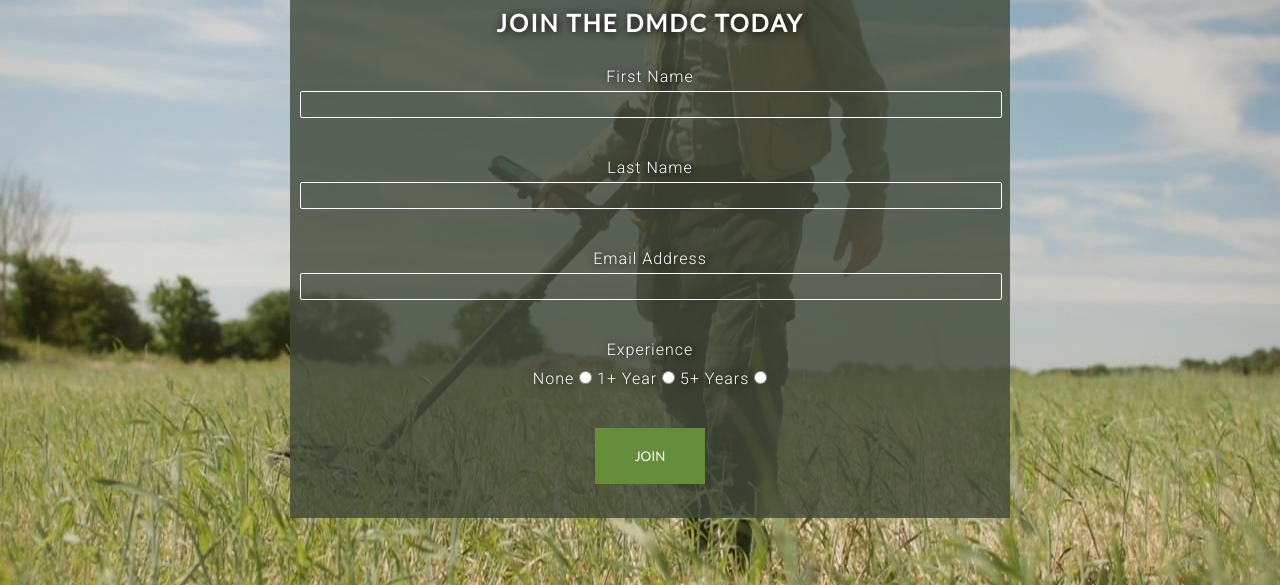
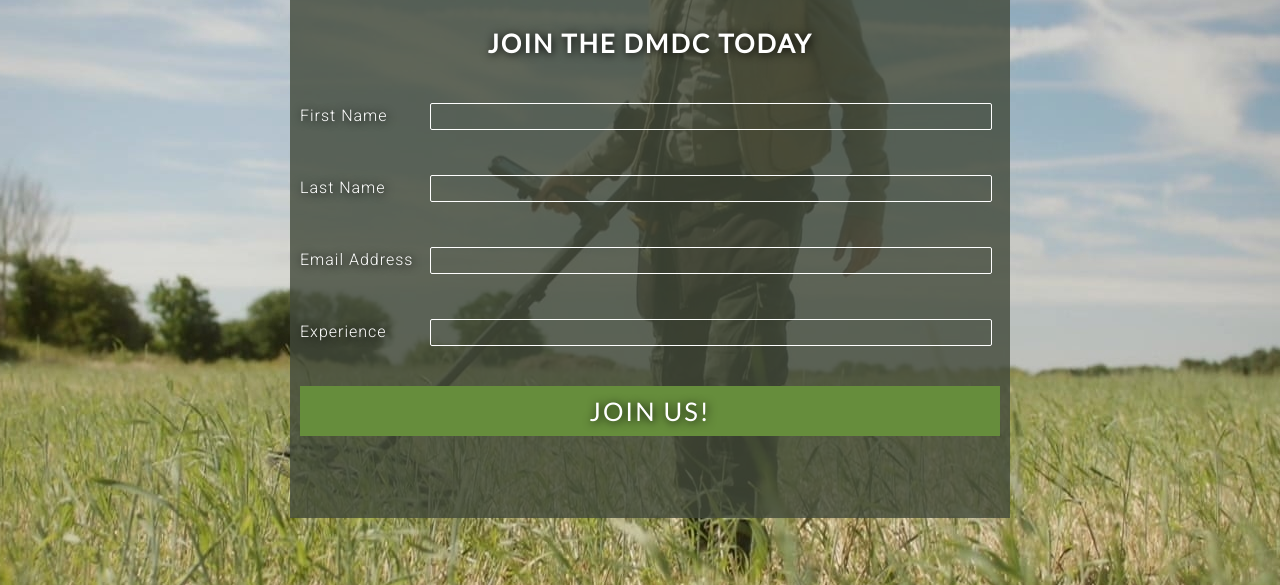
Before and after one commit to CMecrow/CM-Project-1, a plain HTML site: page join.html in a window 1280 px wide. Shown: the part 215-800 px from the top of the page. Drawn offline with Linux system fonts and the light colour scheme.

Commit message:
HTML, CSS: restyle form into table shape

```diff
--- a/assets/css/style.css
+++ b/assets/css/style.css
@@ -289,17 +289,6 @@ nav a:hover {
     left: 50%;
     top: 45%;
     margin: -250px 0 0 -350px;
-    text-align: center;
-}
-
-.input-field {
-    background: transparent;
-    color: #FFFFFF;
-    width: 100%;
-    height: 25px;
-    margin: 5px 0px 40px 0px;
-    border: 1px solid #FFFFFF;
-    border-radius: 2px;
 }
 
 .input-field:hover {
@@ -319,16 +308,50 @@ nav a:hover {
     font-family: 'Lato', Arial, sans-serif;
     text-transform: uppercase;
     letter-spacing: 2px;
-    margin-bottom: 30px;
+    font-size: 160%;
+    margin: 20px 0 40px;
+}
+
+#text-inputs {
+    display: table;
+}
+
+.options {
+    display: table-row;
+}
+
+.text-label {
+    display: table-cell;
+    width: 130px;
+}
+
+.input-field {
+    display: table-cell;
+    background: transparent;
+    color: #FFFFFF;
+    width: 560px;
+    height: 25px;
+    margin: 5px 0px 40px 0px;
+    border: 1px solid #FFFFFF;
+    border-radius: 2px;
+}
+
+#join {
+    position: absolute;
+    width: 700px;
 }
 
 #join-button {
-    padding: 20px 40px 20px 40px;
+    padding: 10px 20px 10px 20px;
     font-family: 'Lato', Arial, sans-serif;
     text-transform: uppercase;
+    letter-spacing: 2px;
+    font-size: 160%;
+    text-shadow: 1px 1px 10px black;
     text-align: center;
     background-color: #668D3C;
     color: #FFFFFF;
+    width: 700px;
 }
 
 #join-button:hover {
--- a/join.html
+++ b/join.html
@@ -28,24 +28,29 @@
     </header>
  <section id="hero-shape">
         <div class="hero-text-box" id="join-text-box">
+            <h2>Join the DMDC today</h2>
             <form method="" action="">
-                <h2>Join the DMDC today</h2>
-                <label for="fname">First Name</label>
-                <input class="input-field" type="text" id="fname" name="first_name" required>
-                <label for="lname">Last Name</label>
-                <input class="input-field" type="text" id="lname" name="last_name" required>
-                <label for="email">Email Address</label>
-                <input class="input-field" type="email" id="email" name="email_address" required>
-                <p>Experience</p>
-                <div id="radio-buttons">
-                    <label for="none" id="none">None</label>
-                    <input type="radio" id="none" name="experience" value="none" required>
-                    <label for="one_year_plus" id="one_year_plus">1+ Year</label>
-                    <input type="radio" id="one_year_plus" name="experience" value="one_year_plus">
-                    <label for="five_year_plus" id="five_year_plus">5+ Years</label>
-                    <input type="radio" id="five_year_plus" name="experience" value="five_year_plus">
+                <div id="text-inputs">
+                    <p class="options">
+                    <label class="text-label" for="fname">First Name</label>
+                    <input class="input-field" type="text" id="fname" name="first_name" required>
+                    </p>
+                    <p class="options">
+                    <label class="text-label" for="lname">Last Name</label>
+                    <input class="input-field" type="text" id="lname" name="last_name" required>
+                    </p>
+                    <p class="options">
+                    <label class="text-label" for="email">Email Address</label>
+                    <input class="input-field" type="email" id="email" name="email_address" required>
+                    </p>
+                    <p class="options">
+                    <label class="text-label" for="experience">Experience</label>
+                    <input class="input-field" type="text" id="experience" name="experience" required>
+                    </p>
                 </div>
-                <input id="join-button" type="submit" value="Join">
+                <div id="join">
+                <input id="join-button" type="submit" value="Join Us!">
+                </div>
             </form>
         </div>
         <div id="join-image"></div>
```
Also changed, not shown: 1 other file.
